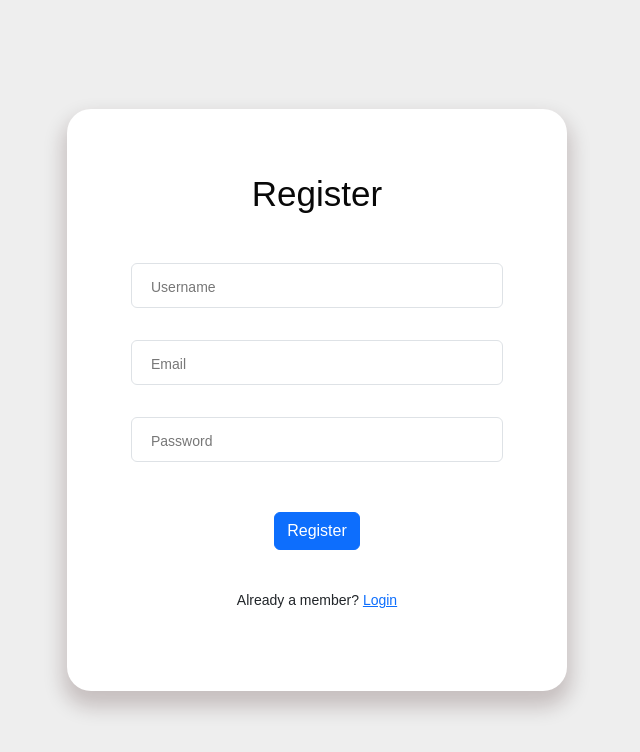
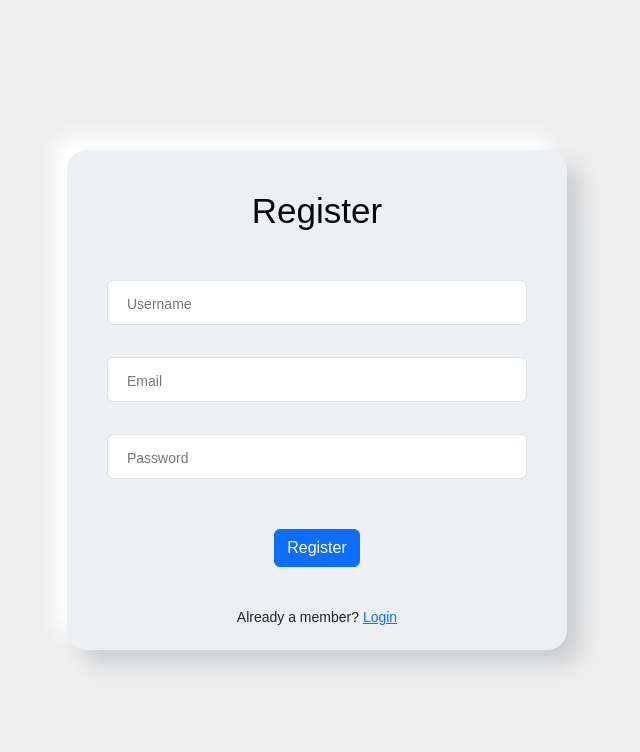
Before and after one commit to nessco1234/tripmanagement, a React (Create React App) app: page /registerform in a window 1280 px wide. Shown: the top 752 px of the page, without its empty margins (323-963 px from the left). Built offline with nearby package versions, Linux system fonts and the light colour scheme.

Commit message:
made changes in css

```diff
--- a/package.json
+++ b/package.json
@@ -6,7 +6,7 @@
     "@testing-library/jest-dom": "^5.17.0",
     "@testing-library/react": "^13.4.0",
     "@testing-library/user-event": "^13.5.0",
-    "axios": "^1.6.0",
+    "axios": "^0.27.2",
     "bootstrap": "^5.3.2",
     "font-awesome": "^4.7.0",
     "react": "^18.2.0",
--- a/src/ForgetPasswordForm.css
+++ b/src/ForgetPasswordForm.css
@@ -0,0 +1,15 @@
+.forget-password-container{
+    position: relative;
+    width: 100%;
+    max-width: 500px;
+  height: 300px;
+  border-radius: 20px;
+  padding: 40px;
+  box-sizing: border-box;
+  background: #ecf0f3;
+  box-shadow: 14px 14px 20px #cbced1, -14px -14px 20px white;
+  }
+
+  .abc{
+    background-color: #eeeeee;
+  }
--- a/src/ForgetPasswordForm.jsx
+++ b/src/ForgetPasswordForm.jsx
@@ -1,5 +1,6 @@
 import React, { useState } from 'react';
 import { useNavigate } from 'react-router-dom';
+import './ForgetPasswordForm.css';
 
 const ForgetPasswordForm = () => {
   const [email, setEmail] = useState("");
@@ -29,9 +30,10 @@ const ForgetPasswordForm = () => {
   };
 
   return (
+    <div className="abc">
     <div className="container">
       {error && <div className="error-popup">{error}</div>}
-      <div className="login-container"> {/* Assuming login-container has the styles you want */}
+      <div className="forget-password-container"> {/* Assuming login-container has the styles you want */}
       <h1 className='heading' style={{ fontSize: '24.97px', textAlign: 'center', paddingBottom: '1rem' }}>Forget Password</h1>
         <form>
           <div className="form-group">
@@ -51,6 +53,7 @@ const ForgetPasswordForm = () => {
         </form>
       </div>
     </div>
+    </div>
   );
 };
 
--- a/src/LoginForm.css
+++ b/src/LoginForm.css
@@ -49,15 +49,27 @@
   font-family: 'Poppins', sans-serif !important;
 }
   .login-container {
-    background: #FFFFFF;
+    /* background: #FFFFFF;
     padding: 4rem;
 
     border-radius: 24px;
     width: 100%;
     max-width: 500px;
-    box-shadow: 0px 12px 20px 4px rgba(41, 7, 7, 0.2);
+    box-shadow: 0px 12px 20px 4px rgba(41, 7, 7, 0.2); */
+
+    position: relative;
+    width: 100%;
+    max-width: 500px;
+  height: 500px;
+  border-radius: 20px;
+  padding: 40px;
+  box-sizing: border-box;
+  background: #ecf0f3;
+  box-shadow: 14px 14px 20px #cbced1, -14px -14px 20px white;
 
   }
+
+
 
   .register-container {
     background: #FFFFFF;
--- a/src/RegisterForm.css
+++ b/src/RegisterForm.css
@@ -1,10 +1,13 @@
 .register-container {
-    background: #FFFFFF;
-    padding: 4rem;
 
-    border-radius: 24px;
+    position: relative;
     width: 100%;
     max-width: 500px;
-    box-shadow: 0px 12px 20px 4px rgba(41, 7, 7, 0.2);
+  height: 500px;
+  border-radius: 20px;
+  padding: 40px;
+  box-sizing: border-box;
+  background: #ecf0f3;
+  box-shadow: 14px 14px 20px #cbced1, -14px -14px 20px white;
 
   }
```
Also changed, not shown: 1 other file (tests, documents, lock files or other folders).
